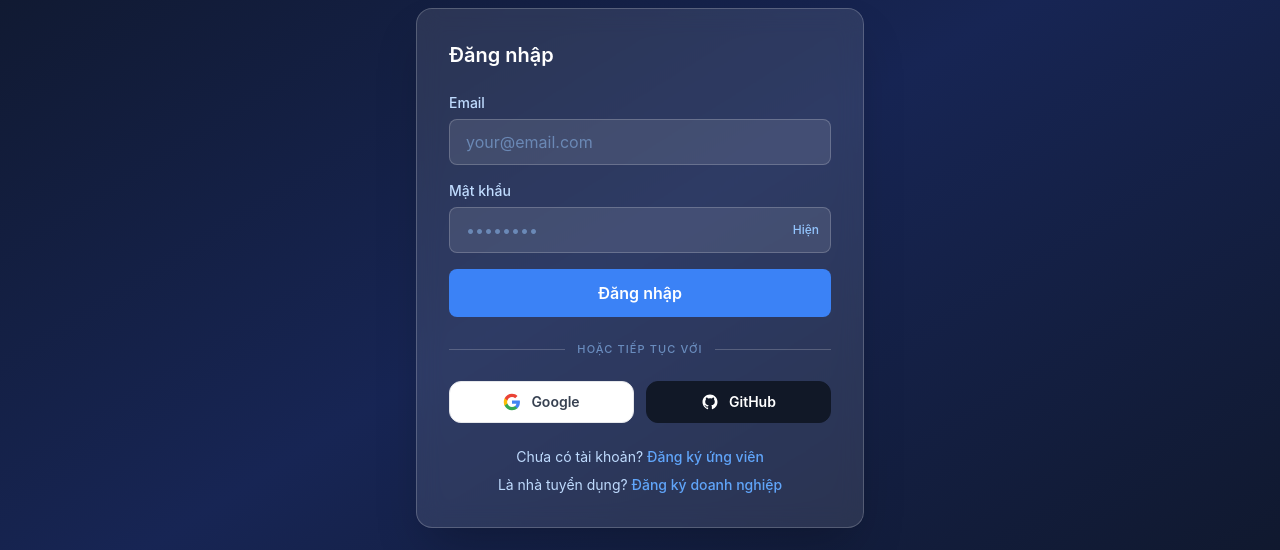
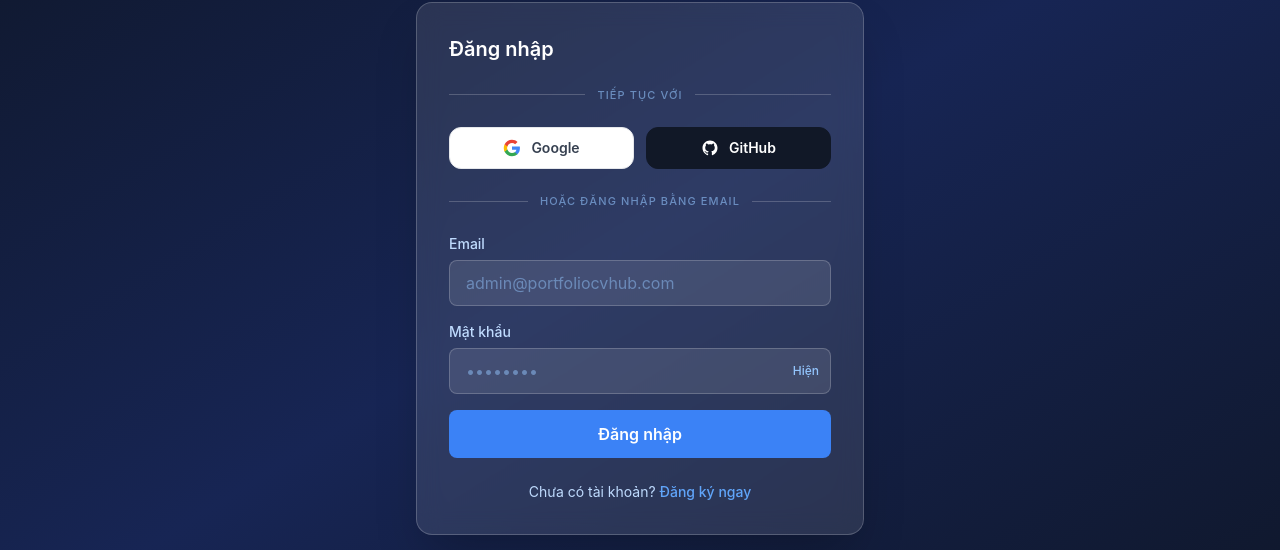
Before and after one commit to Trikim7/portfolio-cv-hub, a Next.js app in the folder frontend/: page /login in a window 1280 px wide. Shown: the part 225-775 px from the top of the page. Built offline with nearby package versions, Linux system fonts and the light colour scheme; no server answers.

Commit message:
implement login page with email authentication and social login support

```diff
--- a/frontend/src/app/login/page.tsx
+++ b/frontend/src/app/login/page.tsx
@@ -35,6 +35,22 @@ export default function LoginPage() {
             </div>
           )}
 
+          {/* Social Login */}
+          <div className="flex items-center gap-3 mb-6">
+            <div className="flex-1 h-px bg-white/20" />
+            <span className="text-blue-300/60 text-[11px] font-medium uppercase tracking-widest">TIẾP TỤC VỚI</span>
+            <div className="flex-1 h-px bg-white/20" />
+          </div>
+
+          <SocialLoginButtons disabled={loading} hideDivider />
+
+          {/* Divider */}
+          <div className="flex items-center gap-3 my-6">
+            <div className="flex-1 h-px bg-white/20" />
+            <span className="text-blue-300/60 text-[11px] font-medium uppercase tracking-widest">hoặc đăng nhập bằng email</span>
+            <div className="flex-1 h-px bg-white/20" />
+          </div>
+
           <form onSubmit={handleSubmit} className="space-y-4">
             <div>
               <label className="block text-sm font-medium text-blue-200 mb-1.5">Email</label>
@@ -46,7 +62,7 @@ export default function LoginPage() {
                 required
                 autoComplete="email"
                 className="w-full px-4 py-2.5 bg-white/10 border border-white/20 text-white placeholder-blue-300/50 rounded-lg focus:outline-none focus:ring-2 focus:ring-blue-400 focus:border-transparent transition"
-                placeholder="your@email.com"
+                placeholder="admin@portfoliocvhub.com"
               />
             </div>
 
@@ -83,28 +99,12 @@ export default function LoginPage() {
             </button>
           </form>
 
-          {/* Divider */}
-          <div className="flex items-center gap-3 my-6">
-            <div className="flex-1 h-px bg-white/20" />
-            <span className="text-blue-300/60 text-[11px] font-medium uppercase tracking-widest">hoặc tiếp tục với</span>
-            <div className="flex-1 h-px bg-white/20" />
-          </div>
-
-          {/* Social Login */}
-          <SocialLoginButtons disabled={loading} hideDivider />
-
           {/* Register links */}
           <div className="space-y-2 text-center text-sm mt-6">
             <p className="text-blue-200">
               Chưa có tài khoản?{' '}
               <Link href="/register" className="text-blue-400 hover:text-white font-medium transition-colors">
-                Đăng ký ứng viên
-              </Link>
-            </p>
-            <p className="text-blue-200">
-              Là nhà tuyển dụng?{' '}
-              <Link href="/recruiter/register" className="text-blue-400 hover:text-white font-medium transition-colors">
-                Đăng ký doanh nghiệp
+                Đăng ký ngay
               </Link>
             </p>
           </div>
--- a/frontend/src/app/recruiter/register/page.tsx
+++ /dev/null
@@ -1,30 +0,0 @@
-'use client'
-
-import RecruiterRegisterForm from '@/components/auth/RecruiterRegisterForm'
-
-import { useTranslation } from 'react-i18next'
-
-export default function RecruiterRegisterPage() {
-  const { t } = useTranslation()
-  return (
-    <div className="min-h-screen bg-gradient-to-br from-blue-50 via-white to-indigo-50 flex items-center justify-center py-12 px-4">
-      <div className="w-full max-w-md">
-        <div className="text-center mb-8">
-          <h1 className="text-4xl font-bold text-gray-900 mb-2">Portfolio CV Hub</h1>
-          <p className="text-gray-600">{t('auth.recruiterRegisterTitle')}</p>
-        </div>
-
-        <RecruiterRegisterForm />
-
-        <div className="mt-6 text-center text-sm text-gray-600">
-          <p>
-            {t('auth.alreadyHaveAccount')}{' '}
-            <a href="/login" className="text-blue-600 font-semibold hover:underline">
-              {t('auth.login')}
-            </a>
-          </p>
-        </div>
-      </div>
-    </div>
-  )
-}
```
